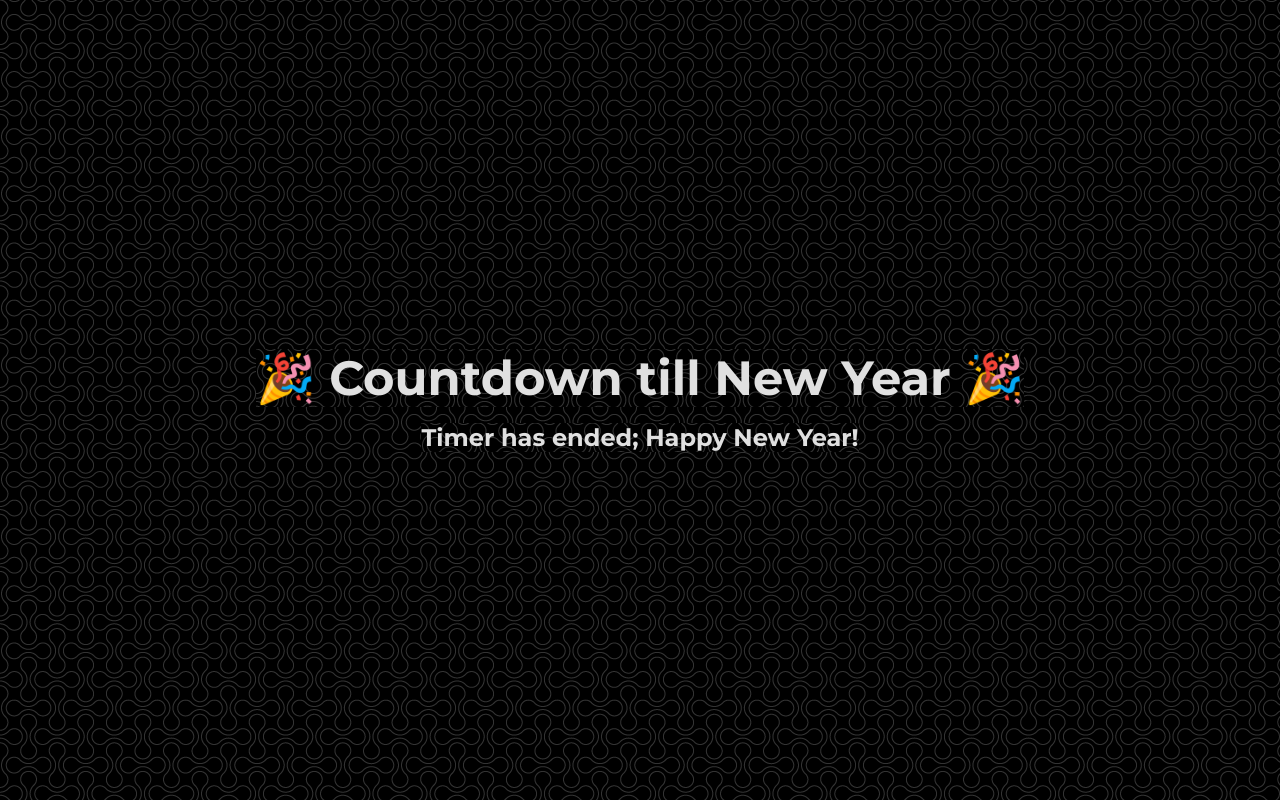
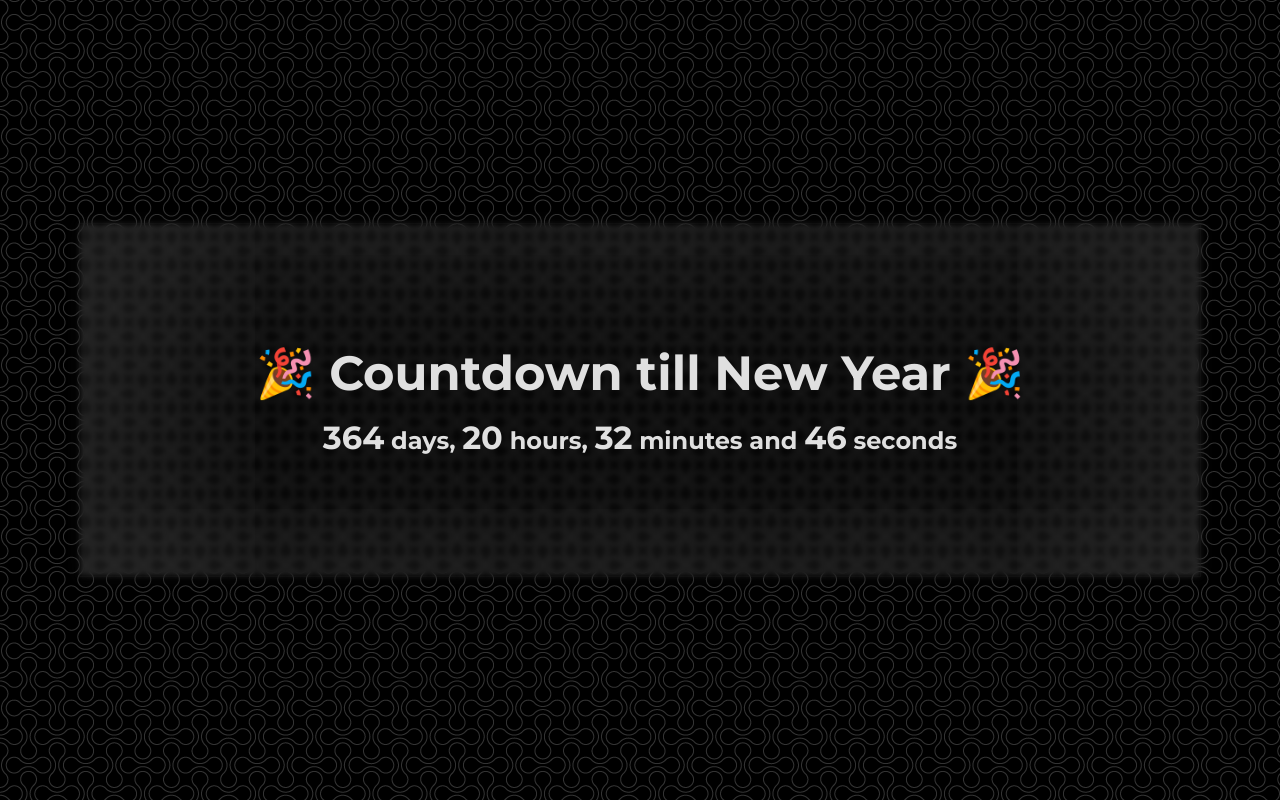
Before and after one commit to Owen-Tam/Countdown, a plain HTML site: page index.html in a window 1280 px wide. Drawn offline with Linux system fonts and the light colour scheme.

Commit message:
2023 new year and frosted glass

```diff
--- a/index.html
+++ b/index.html
@@ -16,12 +16,15 @@
   </head>
   <body>
     <section id="timer">
-      <h2 class="timer-title">🎉 Countdown till New Year 🎉</h2>
-      <h1 class="timer">
-        <span class="num num-hours">X</span> hours,
-        <span class="num num-mins">Y</span> minutes and
-        <span class="num num-secs">Z</span> seconds
-      </h1>
+      <div class="container">
+        <h2 class="timer-title">🎉 Countdown till New Year 🎉</h2>
+        <h1 class="timer">
+          <span class="num num-days">X</span> days,
+          <span class="num num-hours">Y</span> hours,
+          <span class="num num-mins">Z</span> minutes and
+          <span class="num num-secs">Δ</span> seconds
+        </h1>
+      </div>
     </section>
   </body>
 </html>
--- a/script.js
+++ b/script.js
@@ -1,18 +1,45 @@
 const timerText = document.querySelector(".timer");
 
-const newYear = new Date("January 1, 2022");
+const newYear = new Date("January 1, 2023");
+const numDays = document.querySelector(".num-days");
 const numHours = document.querySelector(".num-hours");
 const numMins = document.querySelector(".num-mins");
 const numSecs = document.querySelector(".num-secs");
 
+// const tick = function () {
+//   const now = new Date();
+//   if (newYear - now > 0) {
+//     const hours = Math.trunc(Math.abs((newYear - now) / 1000 / 60 / 60));
+//     const mins = Math.trunc(Math.abs((newYear - now) / 1000 / 60) - hours * 60);
+//     const secs = Math.trunc(
+//       Math.abs((newYear - now) / 1000 - hours * 60 * 60 - mins * 60)
+//     );
+//     numHours.textContent = hours;
+//     numMins.textContent = mins;
+//     numSecs.textContent = secs;
+//   } else {
+//     timerText.textContent = "Timer has ended; Happy New Year!";
+//   }
+// };
 const tick = function () {
   const now = new Date();
   if (newYear - now > 0) {
-    const hours = Math.trunc(Math.abs((newYear - now) / 1000 / 60 / 60));
-    const mins = Math.trunc(Math.abs((newYear - now) / 1000 / 60) - hours * 60);
+    const days = Math.trunc(Math.abs((newYear - now) / 1000 / 60 / 60 / 24));
+    const hours = Math.trunc(
+      Math.abs((newYear - now) / 1000 / 60 / 60) - days * 24
+    );
+    const mins = Math.trunc(
+      Math.abs((newYear - now) / 1000 / 60) - days * 24 * 60 - hours * 60
+    );
     const secs = Math.trunc(
-      Math.abs((newYear - now) / 1000 - hours * 60 * 60 - mins * 60)
+      Math.abs(
+        (newYear - now) / 1000 -
+          days * 24 * 60 * 60 -
+          hours * 60 * 60 -
+          mins * 60
+      )
     );
+    numDays.textContent = days;
     numHours.textContent = hours;
     numMins.textContent = mins;
     numSecs.textContent = secs;
@@ -20,24 +47,4 @@ const tick = function () {
     timerText.textContent = "Timer has ended; Happy New Year!";
   }
 };
-/*const tick = function () {
-  const now = new Date();
-  if (newYear - now > 0) {
-    const days = Math.trunc(Math.abs((newYear - now) / 1000 / 60 / 60 / 24));
-    const hours = Math.trunc(
-      Math.abs((newYear - now) / 1000 / 60 / 60) - days * 24
-    );
-    const mins = Math.trunc(
-      Math.abs((newYear - now) / 1000 / 60) - days * 24 - hours * 60
-    );
-    const secs = Math.trunc(
-      Math.abs((newYear - now) / 1000 - days * 24 - hours * 60 * 60 - mins * 60)
-    );
-    numHours.textContent = hours;
-    numMins.textContent = mins;
-    numSecs.textContent = secs;
-  } else {
-    timerText.textContent = "Timer has ended; Happy New Year!";
-  }
-}; */
 setInterval(tick, 1000);
--- a/style.css
+++ b/style.css
@@ -3,6 +3,7 @@
   padding: 0;
   font-family: "Montserrat", sans-serif;
   background: url("background.png");
+  background-attachment: fixed;
 }
 #timer {
   text-align: center;
@@ -10,17 +11,46 @@
   flex-direction: column;
   align-items: center;
   justify-content: center;
-  gap: 1rem;
   min-height: 100vh;
   color: rgb(224, 224, 224);
-  padding-inline: 1rem;
+  padding-inline: 2rem;
+}
+.container {
+  display: flex;
+  flex-direction: column;
+  align-items: center;
+  justify-content: center;
+  gap: 1rem;
+  width: 85vw;
+  min-height: 40vh;
+  background: inherit;
+  box-shadow: 0 0 1rem 0 rgba(54, 54, 54, 0.2);
+  border: 1px solid rgba(34, 34, 34, 0.342);
+  position: relative;
+  padding: 1rem;
+  z-index: 1;
+}
+.container::before {
+  content: "";
+  position: absolute;
+  background: inherit;
+  top: 0;
+  left: 0;
+  right: 0;
+  bottom: 0;
+  box-shadow: inset 0 0 2000px rgba(228, 228, 228, 0.25);
+  filter: blur(2.5px);
+  z-index: -1;
 }
 .timer-title {
   font-size: clamp(1.9rem, 4vw, 3rem);
+  background: transparent;
 }
 .timer {
   font-size: 1.5rem;
+  background: transparent;
 }
 .num {
   font-size: 2rem;
+  background: transparent;
 }
```
